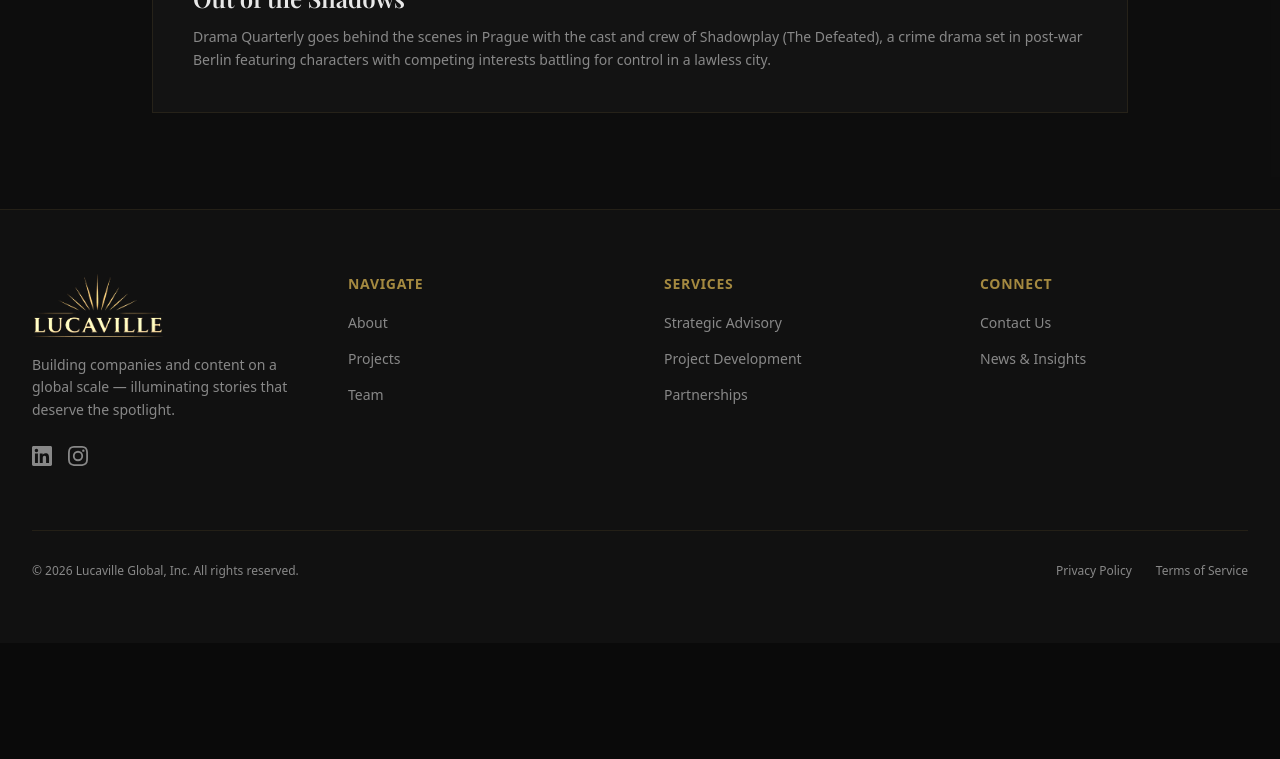
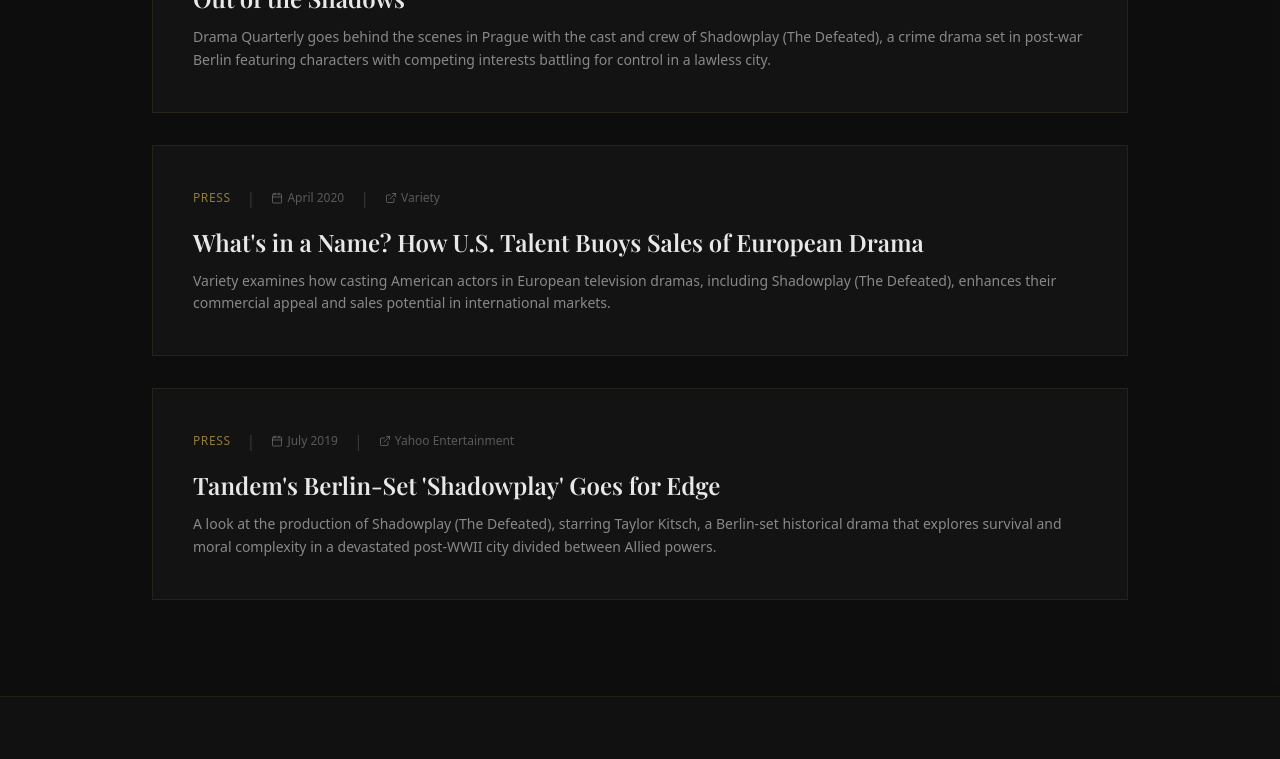
Before and after one commit to ddavoli2/lucaville-global, a Next.js app: page /news in a window 1280 px wide. Shown: the part 3126-3885 px from the top of the page. Before the commit the page ends 3769 px from the top, so only its background shows below. Built offline with nearby package versions, Linux system fonts and the light colour scheme; a web font is replaced by a local one.

Commit message:
Add Variety and Yahoo articles to news page

```diff
--- a/src/app/news/page.tsx
+++ b/src/app/news/page.tsx
@@ -105,6 +105,24 @@ const articles = [
     url: "https://dramaquarterly.com/out-of-the-shadows/",
     source: "Drama Quarterly",
   },
+  {
+    date: "April 2020",
+    category: "Press",
+    title: "What's in a Name? How U.S. Talent Buoys Sales of European Drama",
+    excerpt:
+      "Variety examines how casting American actors in European television dramas, including Shadowplay (The Defeated), enhances their commercial appeal and sales potential in international markets.",
+    url: "https://variety.com/2020/biz/actors/miptv-us-talent-buoys-european-drama-sales-helen-hunt-world-on-fire-shadowplay-1203549970/",
+    source: "Variety",
+  },
+  {
+    date: "July 2019",
+    category: "Press",
+    title: "Tandem's Berlin-Set 'Shadowplay' Goes for Edge",
+    excerpt:
+      "A look at the production of Shadowplay (The Defeated), starring Taylor Kitsch, a Berlin-set historical drama that explores survival and moral complexity in a devastated post-WWII city divided between Allied powers.",
+    url: "https://www.yahoo.com/entertainment/tandem-berlin-set-shadowplay-goes-150039571.html",
+    source: "Yahoo Entertainment",
+  },
 ];
 
 export default function News() {
```
